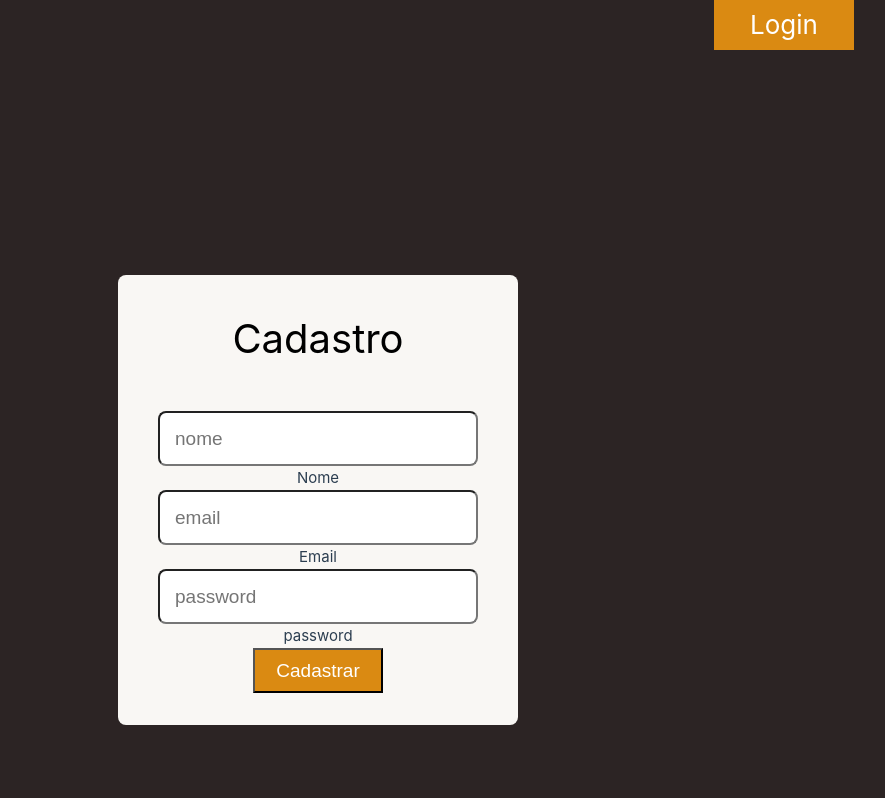
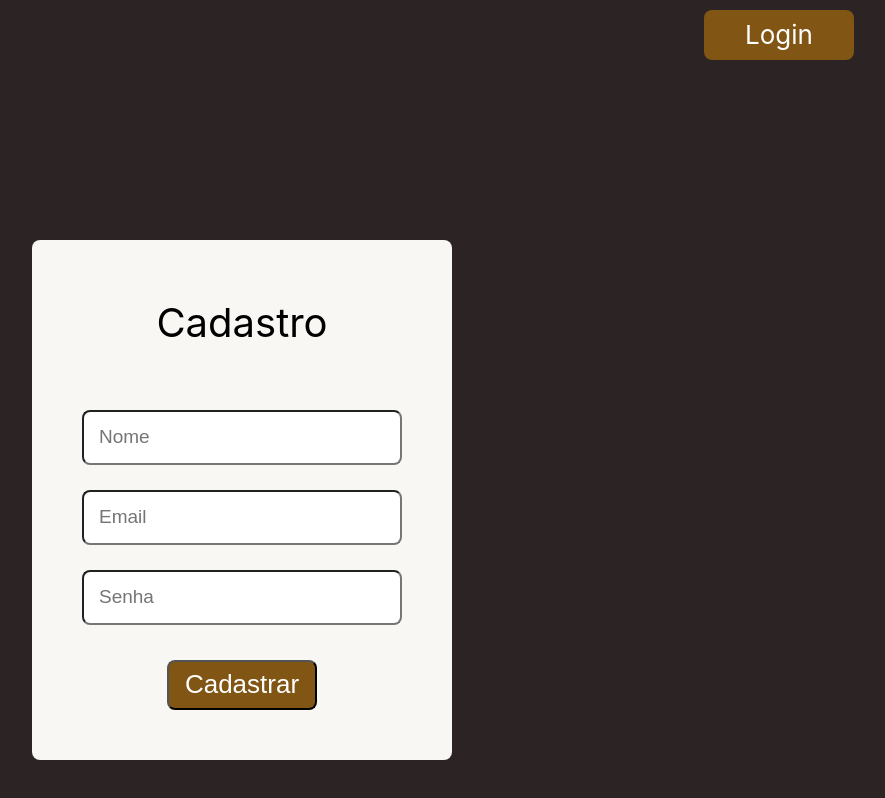
Before and after one commit to brenolobianco/Teste-Desenvolvedor-breno, a Vue app in the folder frontend/virtuafront/: page /cadastro in a window 1280 px wide. Shown: the top 798 px of the page, without its empty margins (354-1239 px from the left). Built offline with nearby package versions, Linux system fonts and the light colour scheme; what @meforma/vue-toaster would draw is missing.

Commit message:
add readme and code comments

```diff
--- a/frontend/virtuafront/src/assets/base.css
+++ b/frontend/virtuafront/src/assets/base.css
@@ -63,7 +63,8 @@ body {
   min-height: 100vh;
   max-width: 100vw;
   color: var(--color-text);
-
+  justify-content: center;
+  align-items: center;
   transition: color 0.5s, background-color 0.5s;
   line-height: 1.6;
   background: rgb(44, 36, 36);
--- a/frontend/virtuafront/src/components/CreateContactForm.vue
+++ b/frontend/virtuafront/src/components/CreateContactForm.vue
@@ -2,10 +2,19 @@
   <div>
     <form class="contact-form" method="POST" @submit="createContact">
       <h2>Cadastrar contato</h2>
-      <input type="text" placeholder="Nome" v-model="name" />Nome
-      <input placeholder="telefone" type="number" v-model="contact" />Telefone
-      <input type="text" placeholder="foto" v-model="image" />Foto
-      <input type="email" placeholder="Email" v-model="email" />Email
+
+      <label
+        ><input type="text" placeholder="Nome" v-model="name" />
+      </label>
+      <label
+        ><input placeholder="telefone" type="tel" v-model="contact" />
+      </label>
+      <label
+        ><input type="text" placeholder="foto" v-model="image" />
+      </label>
+      <label
+        > <input type="email" placeholder="Email" v-model="email"
+      /></label>
       <input class="submit-btn" type="submit" value="Criar Contato!" />Criar
       Contato
     </form>
@@ -17,11 +26,18 @@
   flex-direction: column;
   justify-content: center;
   align-items: center;
+  gap: 20px;
   width: 350px;
-  height: 450px;
-  border-radius:12px ;
-
+  height: 500px;
+  border-radius: 12px;
   background: rgb(249, 247, 244);
+}
+.contact-form label {
+  display: flex;
+  flex-direction: column;
+  color: black;
+  justify-content: center;
+  align-items: center;
 }
 .contact-form input {
   width: 250px;
@@ -36,11 +52,17 @@
   margin-bottom: 10px;
 }
 form .submit-btn {
-  background: rgb(218, 138, 18);
-  width: 130px;
-  height: 29px;
+  border-radius: 8px;
+  background: rgb(129, 85, 19);
+  font-size: 26px;
+  width: 200px;
+  height: 50px;
+  margin-top: 10px;
   color: white;
   cursor: pointer;
+  display: flex;
+  justify-content: center;
+  align-items: center;
 }
 </style>
 <script>
@@ -52,6 +74,9 @@ export default {
 
 
   methods: {
+    // Funçao responsavel por criar um contado
+    // È passado em seu header o token de us uario gerado no login, concedendo permissao para a requisiçao ser efetuada
+
     async createContact(e) {
       e.preventDefault();
       const data = {
@@ -61,9 +86,9 @@ export default {
         image: this.image,
       };
       const dataJson = JSON.stringify(data);
-      console.log(dataJson);
+
       const token =localStorage.getItem("@UserToken")
-      console.log(token)
+
       const req = await fetch("http://localhost:8000/api/contacts", {
         method: "POST",
         headers: {
@@ -73,9 +98,9 @@ export default {
         },
         body: dataJson,
       });
-      this.$toast.success(`Cadastro realizado com sucesso`);
-      const res = await req.json();
-      console.log(res);
+  console.log(req)
+
+
     },
   },
 
--- a/frontend/virtuafront/src/components/EditContactForm.vue
+++ b/frontend/virtuafront/src/components/EditContactForm.vue
@@ -1,10 +1,10 @@
 <template>
   <div class="edit-contact-box">
-    <form class="edit-contact-form"  >
+    <form class="edit-contact-form">
       <select
         name="status"
         class="status"
-        @submit="updateContact($event,contact.id)"
+        @submit="updateContact($event, contact.id)"
       >
         <option
           :value="contact.name"
@@ -16,26 +16,42 @@
       </select>
 
       <h2>Editar contato</h2>
-      <input type="text" placeholder="Nome" />Nome
-      <input placeholder="Telefone" type="tel" />Telefone
-      <input type="text" placeholder="Foto" />Foto
-      <input type="email" placeholder="Email" />Email
+      <label
+        ><input type="text" placeholder="Nome" v-model="name" />
+      </label>
+      <label
+        ><input placeholder="telefone" type="tel" v-model="contact" />
+      </label>
+      <label
+        ><input type="text" placeholder="foto" v-model="foto" />
+      </label>
+      <label
+        > <input type="email" placeholder="Email" v-model="email"
+      /></label>
+
       <input class="submit-btn" type="submit" value="Editar Contato!" />Editar
       Contato
     </form>
   </div>
 </template>
 <style>
-
 .edit-contact-form {
   display: flex;
   flex-direction: column;
   justify-content: center;
   align-items: center;
+  gap: 20px;
   width: 350px;
-  height: 450px;
+  height:500px;
   border-radius: 12px;
   background: rgb(249, 247, 244);
+}
+.edit-contact-form label {
+  display: flex;
+  flex-direction: column;
+  color: black;
+  justify-content: center;
+  align-items: center;
 }
 .edit-contact-form input {
   width: 250px;
@@ -50,10 +66,17 @@
   margin-bottom: 10px;
 }
 form .submit-btn {
-  background: rgb(218, 138, 18);
-  width: 130px;
-  height: 45px;
+  border-radius: 8px;
+  background: rgb(129, 85, 19);
+  font-size: 26px;
+  width: 200px;
+  height: 50px;
+  margin-top: 10px;
   color: white;
+  cursor: pointer;
+  display: flex;
+  justify-content: center;
+  align-items: center;
 }
 </style>
 <script>
--- a/frontend/virtuafront/src/router/index.js
+++ b/frontend/virtuafront/src/router/index.js
@@ -32,6 +32,8 @@ const router = createRouter({
     },
   ],
 });
+// Verifica se o usuario esta logado, caso exista um token no loçalstorage, é direcionado para a dashboard.
+// Caso nao exista, significa que o usuario nao esta logado, logo nao podera acessar a dashboard, sendo assim redirecinado para o login
 router.beforeEach((to, from, next) => {
   if (to.matched.some((record) => record.meta.isAuth)) {
     const user = localStorage.getItem("@UserToken");
--- a/frontend/virtuafront/src/views/CadastroView.vue
+++ b/frontend/virtuafront/src/views/CadastroView.vue
@@ -6,15 +6,21 @@
     <div class="container">
       <form class="cadastro-form" method="POST" @submit="createUser">
         <h2>Cadastro</h2>
+        <label
+          ><input type="text" placeholder="Nome" v-model="name"
+        /></label>
 
-        <input type="text" placeholder="nome" v-model="name" />Nome
-        <input placeholder="email" v-model="email" type="email" />Email
-        <input
-          placeholder="password"
-          v-model="password"
-          type="password"
-        />password
-        <button class="submit-btn" type="submit" value="cadastrar" > Cadastrar </button>
+        <label
+          >
+          <input placeholder="Email" v-model="email" type="email" /></label
+        >
+        <label>
+          <input placeholder="Senha" v-model="password" type="password"
+        /></label>
+
+        <button type="submit" value="cadastrar">
+          Cadastrar
+        </button>
       </form>
     </div>
   </div>
@@ -26,14 +32,15 @@
   flex-direction: column;
   justify-content: center;
   align-items: center;
-  width: 400px;
-  height: 450px;
+  width: 420px;
+  height: 520px;
+  gap: 25px;
   border-radius: 8px;
   background: rgb(249, 247, 244);
 }
 .cadastro-form h2 {
   color: black;
-  margin-bottom: 40px;
+  margin-bottom: 30px;
   font-size: 40px;
 }
 .cadastro-form input {
@@ -43,37 +50,40 @@
   font-size: 19px;
   padding: 15px;
 }
-.cadastro-form button {
-  background: rgb(218, 138, 18);
-  font-size: 19px;
-  width: 120px;
+.cadastro-form button{
+  border-radius: 8px;
+  background: rgb(129, 85, 19);
+  font-size: 26px;
+  width: 150px;
   height: 50px;
-
+  margin-top: 10px;
   color: white;
   cursor: pointer;
-
+  display: flex;
+  justify-content: center;
+  align-items: center;
 }
 header {
   height: 100px;
   justify-content: flex-end;
-
 }
 .btn-irlogin {
-  background: rgb(218, 138, 18);
+  border-radius: 8px;
+  background: rgb(129, 85, 19);
   font-size: 26px;
-  width: 140px;
+  width: 150px;
   height: 50px;
-
+  margin-top: 10px;
   color: white;
   cursor: pointer;
   display: flex;
   justify-content: center;
-  align-items:center ;
+  align-items: center;
 }
 </style>
 <script>
 export default {
-  name: "Dashboard",
+  name: "Cadastro",
   data() {
     return {};
   },
@@ -96,8 +106,9 @@ export default {
         body: dataJson,
       });
       const res = await req.json();
-      this.$toast.success(`Cadastro realizado com sucesso`);
-      this.$router.replace(this.$route.query.redirect || '/')
+      //
+      this.$toast.success(`Contato criado com sucesso`);
+      this.$router.replace(this.$route.query.redirect || "/");
       console.log(res);
     },
   },
--- a/frontend/virtuafront/src/views/DashboardView.vue
+++ b/frontend/virtuafront/src/views/DashboardView.vue
@@ -11,8 +11,6 @@
       <EditContactForm />
       </div>
       <div class="list-box"> <ListContact /></div>
-
-
     </div>
   </div>
 </div>
@@ -24,11 +22,7 @@ import CreateContactForm from "../components/createContactForm.vue";
 import EditContactForm from "../components/EditContactForm.vue"
 import ListContact from "../components/ListContact.vue";
 
-
-
-
 export default {
-
 
   components: {
     EditContactForm,
@@ -36,6 +30,7 @@ export default {
     ListContact,
   },
   methods: {
+    // Função responsavel por fazer o logout na api, e limpa o localstorage. Em seguida, redireciona para o login
     async logout(e) {
       e.preventDefault();
       const token =localStorage.getItem("@UserToken");
@@ -55,12 +50,13 @@ export default {
 </script>
 <style>
 .container {
-  gap: 35px;
-  width: 90vw;
+  margin-right: 140px;
+  width: 80vw;
   font-weight: normal;
 }
 .form-box{
   display: flex;
+  justify-content: center;
   margin-top: 200px;
   gap: 100px;
 }
@@ -71,15 +67,16 @@ export default {
 }
 
 .btn-logout{
+  border-radius: 8px;
+  background: rgb(129, 85, 19);
   font-size: 26px;
+  width: 150px;
+  height: 50px;
+  margin-top: 10px;
   color: white;
   cursor: pointer;
-  width: 100px;
-  height: 30px;
-  border: 1px solid black;
-  background: rgb(218, 138, 18);
   display: flex;
   justify-content: center;
-  align-items:center ;
+  align-items: center;
 }
 </style>
--- a/frontend/virtuafront/src/views/LoginView.vue
+++ b/frontend/virtuafront/src/views/LoginView.vue
@@ -6,16 +6,13 @@
     <div class="container">
       <form class="login-form" method="POST" @submit="login">
         <h2>Login</h2>
-        <input
-          type="email"
-          placeholder="Digite seu Email"
-          v-model="email"
-        />Email
-        <input
-          type="password"
-          placeholder="Digite sua senha"
-          v-model="password"
-        />Password
+        <label
+          >
+          <input placeholder="Email" v-model="email" type="email" /></label
+        >
+        <label>
+          <input placeholder="Senha" v-model="password" type="password"
+        /></label>
         <button type="submit" value="Login">Logar</button>
       </form>
     </div>
@@ -45,20 +42,19 @@ header {
   flex-direction: column;
   justify-content: center;
   align-items: center;
-  width: 400px;
-  height: 400px;
+  width: 420px;
+  height: 380px;
+  gap: 25px;
   border-radius: 8px;
   background: rgb(249, 247, 244);
 }
+
 .login-form h2 {
   color: black;
   margin-bottom: 40px;
   font-size: 40px;
 }
-.submit-btn {
-  width: 250px;
-  height: 50px;
-}
+
 .login-form input {
   width: 320px;
   height: 55px;
@@ -67,31 +63,34 @@ header {
   font-size: 19px;
 }
 .login-form button {
-  background: rgb(218, 138, 18);
-  font-size: 19px;
-  width: 120px;
+  border-radius: 8px;
+  background: rgb(129, 85, 19);
+  font-size: 26px;
+  width: 150px;
   height: 50px;
-
+  margin-top: 10px;
   color: white;
   cursor: pointer;
+  display: flex;
+  justify-content: center;
+  align-items: center;
 }
 .btn-ircadastro {
   font-size: 26px;
   color: white;
   cursor: pointer;
-  width: 130px;
+  width: 150px;
+  margin-top: 10px;
   height: 50px;
+  border-radius: 8px;
   border: 1px solid black;
-  background: rgb(218, 138, 18);
+  background: rgb(129, 85, 19);
   display: flex;
   justify-content: center;
   align-items: center;
 }
 </style>
 <script>
-
-
-
 export default {
   name: "Login",
   data() {
@@ -105,8 +104,6 @@ export default {
         password: this.password,
       };
       const dataJson = JSON.stringify(data);
-      console.log(dataJson);
-
       const req = await fetch("http://localhost:8000/api/login", {
         method: "POST",
         headers: {
@@ -117,16 +114,15 @@ export default {
       });
 
       const res = await req.json();
+      // Verifica se o token gerado é valido, caso for, armazena o token no localstorage e redireciona para a dashboard
+      // Caso o token nao for gerado, significa que o login nao foi efetuado, logo um toast de erro de insucesso é mostrado ao usuario
       if (res.token !== undefined) {
         localStorage.setItem("@UserToken", res.token);
         this.$toast.success(`Login com sucesso`);
         this.$router.replace(this.$route.query.redirect || "/dashboard");
-
-      }else{
+      } else {
         this.$toast.error(`Login não efetuado, verifique suas informaçoes`);
       }
-
-
     },
   },
 };
```
Also changed, not shown: frontend/virtuafront/src/components/ListContact.vue (+65 -27 lines), 1 other file (tests, documents, lock files or other folders).
